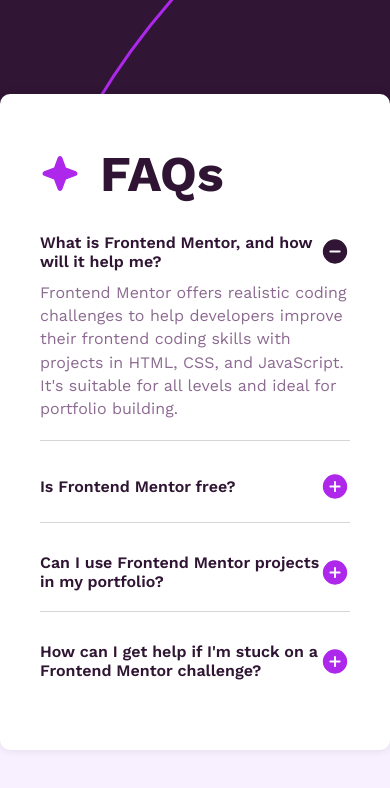
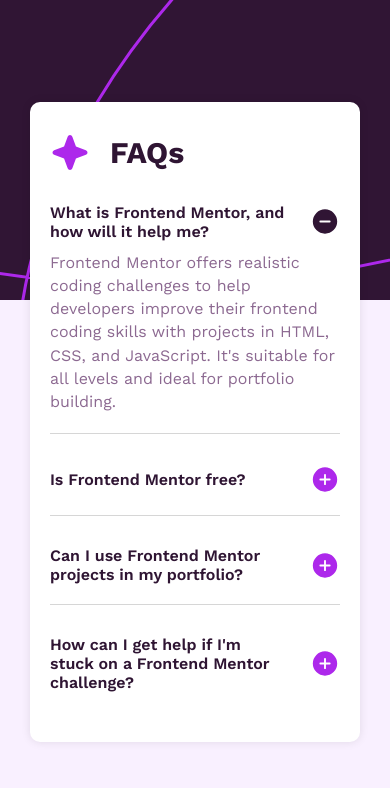
Before and after one commit to prafullofcode/frontend-mentor-FAQ-accordion, a plain HTML site: page index.html in a window 390 px wide. Drawn offline with nearby package versions, Linux system fonts and the light colour scheme.

Commit message:
responsive commit

```diff
--- a/css/queries.css
+++ b/css/queries.css
@@ -0,0 +1,9 @@
+@media only screen and (max-width: 400px) {
+  .box {
+    padding: 3rem 2rem;
+  }
+
+  .hero-text {
+    font-size: 3rem;
+  }
+}
--- a/css/style.css
+++ b/css/style.css
@@ -28,6 +28,7 @@ li {
 }
 
 .content-wrapper {
+  padding: 3rem;
   display: flex;
   justify-content: center;
   align-items: center;
@@ -45,7 +46,6 @@ li {
   top: 0;
   width: 100%;
   height: 300px;
-  background-repeat: no-repeat;
   background-position: center;
 }
 .box {
@@ -68,6 +68,9 @@ header {
   align-items: center;
 }
 
+.hero-text {
+  font-size: 4rem;
+}
 .qsn-and-ans {
   display: flex;
   flex-direction: column;
@@ -86,6 +89,7 @@ header {
   align-items: center;
   justify-content: space-between;
   cursor: pointer;
+  gap: 2.5rem;
 }
 
 .qsn {
--- a/index.html
+++ b/index.html
@@ -15,6 +15,7 @@
     <title>Frontend Mentor | FAQ accordion</title>
 
     <link rel="stylesheet" href="./css/style.css" />
+    <link rel="stylesheet" href="./css/queries.css" />
   </head>
   <body>
     <div class="content-wrapper">
```
